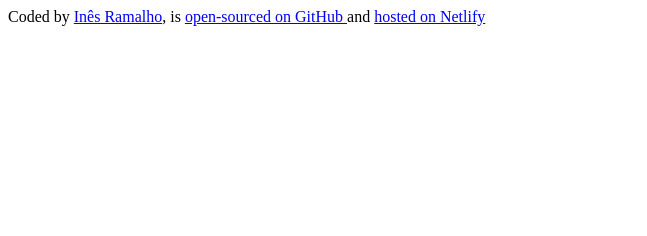
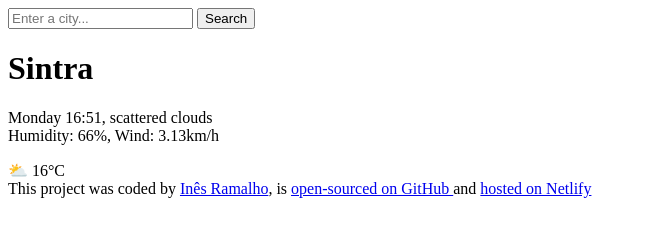
Before and after one commit to InesCMTRH/Meteo, a plain HTML site: page index.html in a window 1280 px wide. Shown: the whole page, without its empty margins (0-647 px from the left). Drawn offline with Linux system fonts and the light colour scheme.

Commit message:
Added HTML to the project

```diff
--- a/index.html
+++ b/index.html
@@ -6,8 +6,26 @@
     <title>Meteo App</title>
   </head>
   <body>
+    <header>
+      <form>
+        <input type="search" placeholder="Enter a city..." required />
+        <input type="submit" value="Search" />
+      </form>
+    </header>
+
+    <main>
+      <div>
+        <h1>Sintra</h1>
+        <p>
+          Monday 16:51, scattered clouds
+          <br />
+          Humidity: 66%, Wind: 3.13km/h
+        </p>
+      </div>
+      <div>⛅ 16°C</div>
+    </main>
     <footer>
-      Coded by
+      This project was coded by
       <a href="https://github.com/InesCMTRH" target="_blank">Inês Ramalho</a>,
       is
       <a href="https://github.com/InesCMTRH/Meteo" target="_blank"
```
